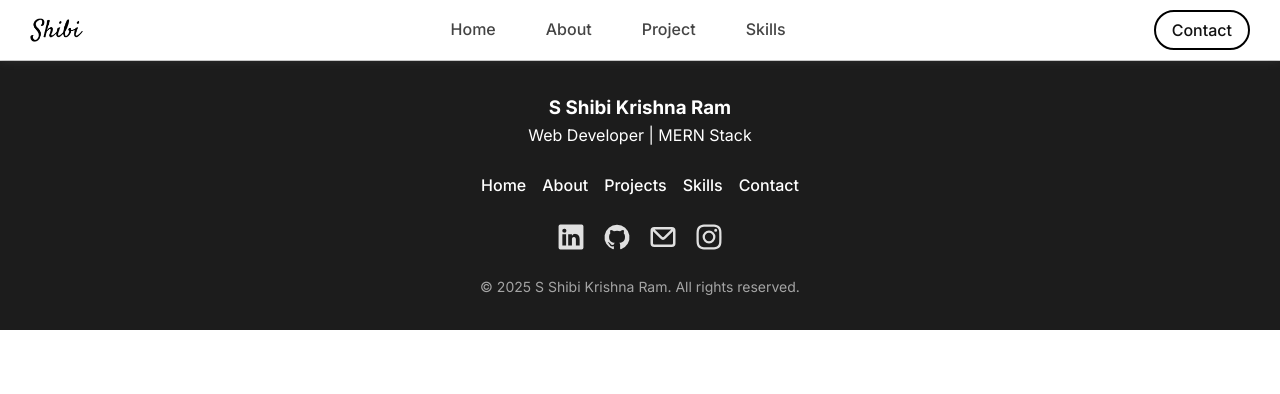
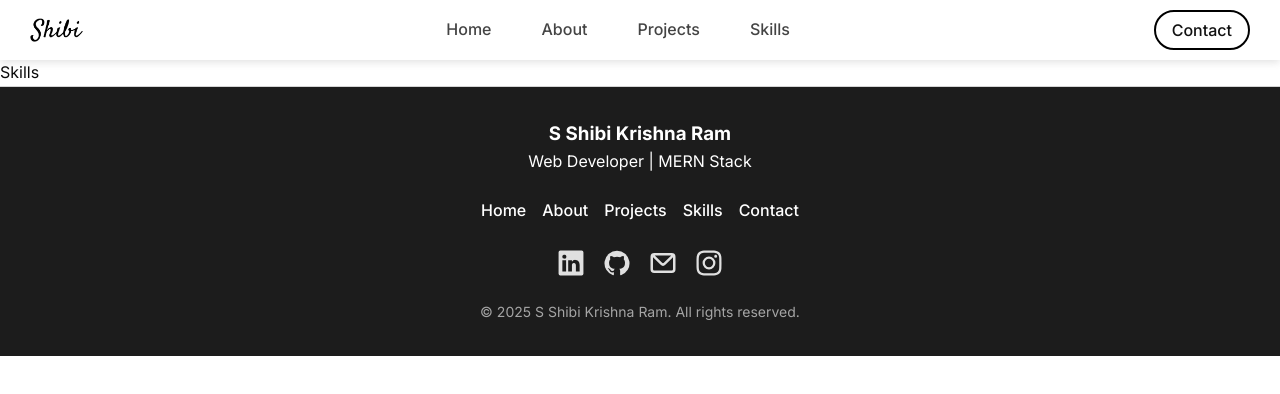
Before and after one commit to Shibi404/portfolio, a React (Vite) app: page /skills in a window 1280 px wide. Shown: the top 394 px of the page. Built offline with nearby package versions, Linux system fonts and the light colour scheme.

Commit message:
Portfolio: Add Projects and Skills Page Template

```diff
--- a/src/App.jsx
+++ b/src/App.jsx
@@ -5,6 +5,8 @@ import Footer from './components/Footer';
 
 import Home from './pages/Home';
 import About from './pages/About';
+import Projects from './pages/Projects';
+import Skills from './pages/Skills';
 
 function App() {
   return (
@@ -13,6 +15,8 @@ function App() {
       <Routes>
         <Route path="/" element={<Home />} />
         <Route path="/about" element={<About />} />
+        <Route path="/projects" element={<Projects />} />
+        <Route path="/skills" element={<Skills />} />
       </Routes>
       <Footer />
     </Router>
--- a/src/components/Navbar.jsx
+++ b/src/components/Navbar.jsx
@@ -50,7 +50,7 @@ function Navbar() {
             <a href='' onClick={() => closeMenuAndNavigate('/about')}>About</a>
           </li>
           <li className='nav-links-item'>
-            <a href='' onClick={() => closeMenuAndNavigate('/projects')}>Project</a>
+            <a href='' onClick={() => closeMenuAndNavigate('/projects')}>Projects</a>
           </li>
           <li className='nav-links-item'>
             <a href='' onClick={() => closeMenuAndNavigate('/skills')}>Skills</a>
--- /dev/null
+++ b/src/pages/Projects.jsx
@@ -0,0 +1,9 @@
+import React from 'react'
+
+const Projects = () => {
+  return (
+    <div>Projects</div>
+  )
+}
+
+export default Projects
--- /dev/null
+++ b/src/pages/Skills.jsx
@@ -0,0 +1,9 @@
+import React from 'react'
+
+const Skills = () => {
+  return (
+    <div>Skills</div>
+  )
+}
+
+export default Skills
```
Also changed, not shown: src/styles/projects.css (added), src/styles/skills.css (added).
